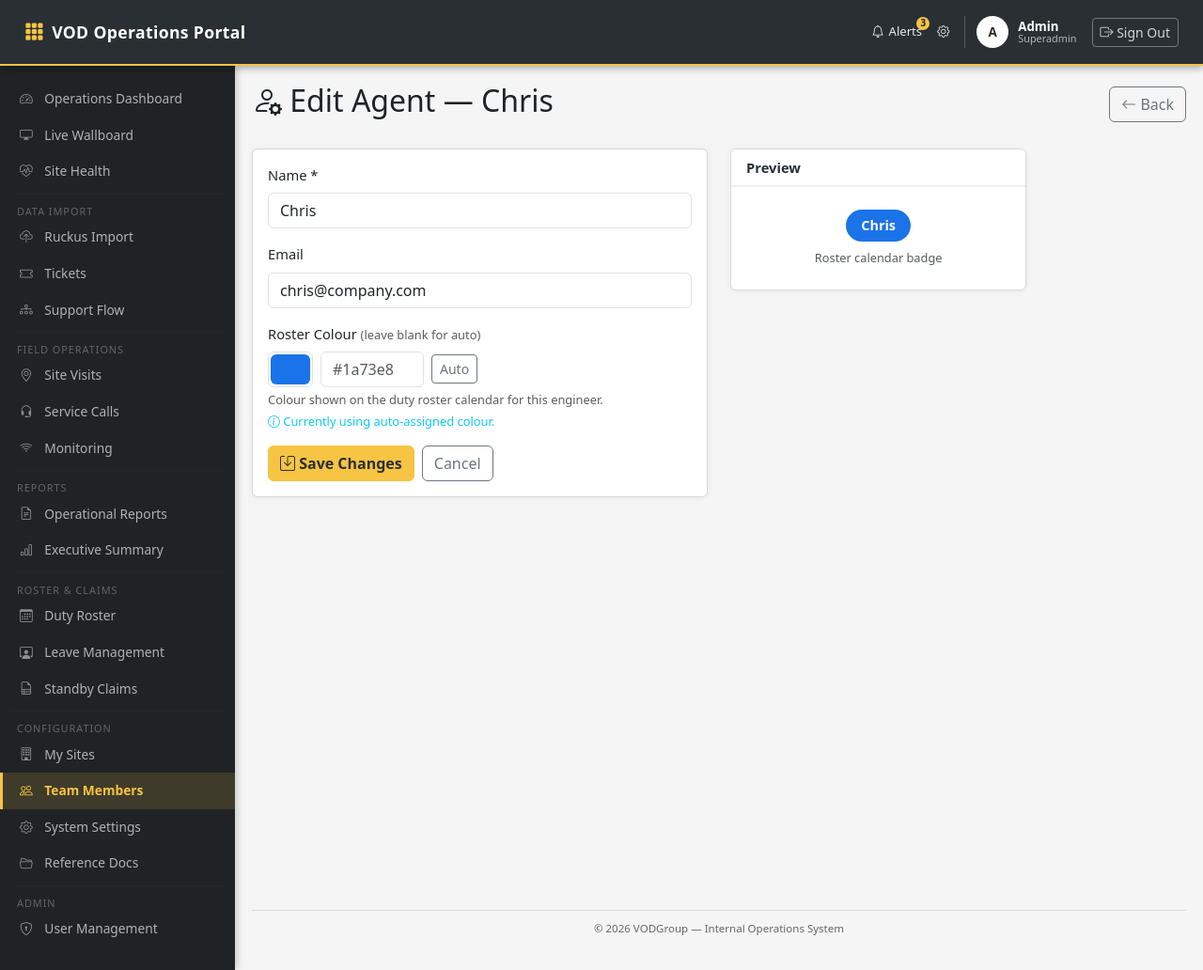
After one commit to NeoSlinkee/VODdashboard, a Flask app: page /agents/1/edit in a window 1280 px wide. The commit adds this page. Shown: the whole page at 94% size. Run offline with Flask 3, Linux system fonts and the light colour scheme; a user stored in the database is signed in; some libraries are stand-ins or nearby versions.

Commit message:
feat: per-agent distinct roster colours + agent colour picker UI
- _build_standby_engineers_map: auto-assign distinct palette colour by
  agent index when no custom standby_color is set (8-colour accessible
  palette: blue, red, green, amber, purple, teal, pink, olive)
- agents sorted by id for stable palette assignment across restarts
- add_agent route + form: colour picker with Auto fallback option
- edit_agent route + template: colour picker + live badge preview
- agents list: roster colour swatch column, Edit button per agent
- edit_agent.html: shows 'auto' info badge when no custom colour set

```diff
--- a/app/app.py
+++ b/app/app.py
@@ -543,16 +543,37 @@ def _build_standby_engineers_map():
 
     Returns a dict keyed by agent name — same shape the roster/standby templates
     expect — so existing template code works without changes.
+
+    Agents without a custom standby_color get one automatically from the palette
+    below, assigned in order of agent ID so colours stay stable across restarts.
     """
+    # Accessible, visually distinct colours that work on both light and dark cards
+    _PALETTE = [
+        ('#1a73e8', '#ffffff'),  # Google Blue
+        ('#e53935', '#ffffff'),  # Red
+        ('#2e7d32', '#ffffff'),  # Green
+        ('#f57c00', '#ffffff'),  # Amber/Orange
+        ('#7b1fa2', '#ffffff'),  # Purple
+        ('#00838f', '#ffffff'),  # Teal
+        ('#ad1457', '#ffffff'),  # Pink
+        ('#558b2f', '#ffffff'),  # Olive Green
+    ]
     try:
-        agents = Agent.query.filter_by(active=True, roster_enabled=True).all()
+        agents = Agent.query.filter_by(active=True, roster_enabled=True).order_by(Agent.id).all()
     except Exception:
         return {}
     result = {}
+    palette_idx = 0
     for a in agents:
+        if a.standby_color and a.standby_color != '#2a2f33':
+            color = a.standby_color
+            text  = a.standby_text_color or '#ffffff'
+        else:
+            color, text = _PALETTE[palette_idx % len(_PALETTE)]
+            palette_idx += 1
         result[a.name] = {
-            'color': a.standby_color or '#2a2f33',
-            'text':  a.standby_text_color or '#ffffff',
+            'color': color,
+            'text':  text,
             'label': a.standby_label or 'secondary',
             'start_date': a.standby_start_date.isoformat() if a.standby_start_date else '2025-01-01',
             'end_date':   a.standby_end_date.isoformat()   if a.standby_end_date   else None,
@@ -1806,6 +1827,8 @@ def add_agent():
             name=request.form['name'],
             email=request.form.get('email', ''),
             freshdesk_agent_id=request.form.get('freshdesk_agent_id'),
+            standby_color=request.form.get('standby_color') or None,
+            standby_text_color=request.form.get('standby_text_color') or '#ffffff',
             active=True
         )
         db.session.add(agent)
@@ -1813,6 +1836,21 @@ def add_agent():
         flash(f'Agent {agent.name} added.', 'success')
         return redirect(url_for('agents'))
     return render_template('add_agent.html')
+
+@app.route('/agents/<int:id>/edit', methods=['GET', 'POST'])
+@admin_required
+def edit_agent(id):
+    agent = Agent.query.get_or_404(id)
+    if request.method == 'POST':
+        agent.name = request.form['name']
+        agent.email = request.form.get('email', '')
+        agent.freshdesk_agent_id = request.form.get('freshdesk_agent_id')
+        agent.standby_color = request.form.get('standby_color') or None
+        agent.standby_text_color = request.form.get('standby_text_color') or '#ffffff'
+        db.session.commit()
+        flash(f'Agent {agent.name} updated.', 'success')
+        return redirect(url_for('agents'))
+    return render_template('edit_agent.html', agent=agent)
 
 @app.route('/agents/<int:id>/toggle')
 @admin_required
--- /dev/null
+++ b/app/templates/edit_agent.html
@@ -0,0 +1,91 @@
+{% extends 'base.html' %}
+{% block title %}Edit Agent - {{ APP_NAME }}{% endblock %}
+
+{% block content %}
+<div class="d-flex justify-content-between align-items-center mb-4">
+    <h2><i class="bi bi-person-gear"></i> Edit Agent — {{ agent.name }}</h2>
+    <a href="{{ url_for('agents') }}" class="btn btn-outline-secondary">
+        <i class="bi bi-arrow-left"></i> Back
+    </a>
+</div>
+
+<div class="row">
+    <div class="col-md-6">
+        <div class="card">
+            <div class="card-body">
+                <form method="POST">
+                    <div class="mb-3">
+                        <label class="form-label">Name *</label>
+                        <input type="text" name="name" class="form-control" required value="{{ agent.name }}">
+                    </div>
+                    <div class="mb-3">
+                        <label class="form-label">Email</label>
+                        <input type="email" name="email" class="form-control" value="{{ agent.email or '' }}">
+                    </div>
+                    <div class="mb-3">
+                        <label class="form-label">Roster Colour <small class="text-muted">(leave blank for auto)</small></label>
+                        <div class="d-flex align-items-center gap-2">
+                            {% set current_color = agent.standby_color if (agent.standby_color and agent.standby_color != '#2a2f33') else '' %}
+                            <input type="color" name="standby_color" id="colorPicker" class="form-control form-control-color"
+                                   value="{{ current_color or '#1a73e8' }}" style="width:48px;padding:2px;">
+                            <input type="text" id="colorHex" class="form-control" style="max-width:110px;"
+                                   value="{{ current_color }}" maxlength="7" placeholder="#1a73e8"
+                                   oninput="document.getElementById('colorPicker').value=this.value">
+                            <button type="button" class="btn btn-sm btn-outline-secondary"
+                                    onclick="document.getElementById('colorHex').value='';document.getElementById('colorPicker').value='#1a73e8';">
+                                Auto
+                            </button>
+                        </div>
+                        <div class="form-text">Colour shown on the duty roster calendar for this engineer.</div>
+                        {% if not current_color %}
+                        <div class="form-text text-info"><i class="bi bi-info-circle"></i> Currently using auto-assigned colour.</div>
+                        {% endif %}
+                    </div>
+                    <div class="d-flex gap-2 mt-3">
+                        <button type="submit" class="btn btn-primary">
+                            <i class="bi bi-save"></i> Save Changes
+                        </button>
+                        <a href="{{ url_for('agents') }}" class="btn btn-outline-secondary">Cancel</a>
+                    </div>
+                </form>
+            </div>
+        </div>
+    </div>
+
+    <div class="col-md-4">
+        <div class="card">
+            <div class="card-header">Preview</div>
+            <div class="card-body text-center py-4">
+                <div id="badge-preview" style="display:inline-block;padding:6px 16px;border-radius:20px;font-weight:700;font-size:0.9rem;
+                     background:{{ current_color or '#1a73e8' }};color:#ffffff;">
+                    {{ agent.name }}
+                </div>
+                <div class="text-muted mt-2" style="font-size:0.8rem;">Roster calendar badge</div>
+            </div>
+        </div>
+    </div>
+</div>
+
+<script>
+document.getElementById('colorPicker').addEventListener('input', function() {
+    document.getElementById('colorHex').value = this.value;
+    document.getElementById('badge-preview').style.background = this.value;
+});
+document.getElementById('colorHex').addEventListener('input', function() {
+    const v = this.value.trim();
+    if (/^#[0-9a-fA-F]{6}$/.test(v)) {
+        document.getElementById('colorPicker').value = v;
+        document.getElementById('badge-preview').style.background = v;
+    }
+});
+// Sync form submit: submit empty string if "Auto" mode
+document.querySelector('form').addEventListener('submit', function() {
+    const hex = document.getElementById('colorHex').value.trim();
+    if (!hex) {
+        document.getElementById('colorPicker').value = '';
+    } else {
+        document.getElementById('colorPicker').value = hex;
+    }
+});
+</script>
+{% endblock %}
```
Also changed, not shown: app/templates/add_agent.html (+33 -0 lines), app/templates/agents.html (+13 -0 lines).
